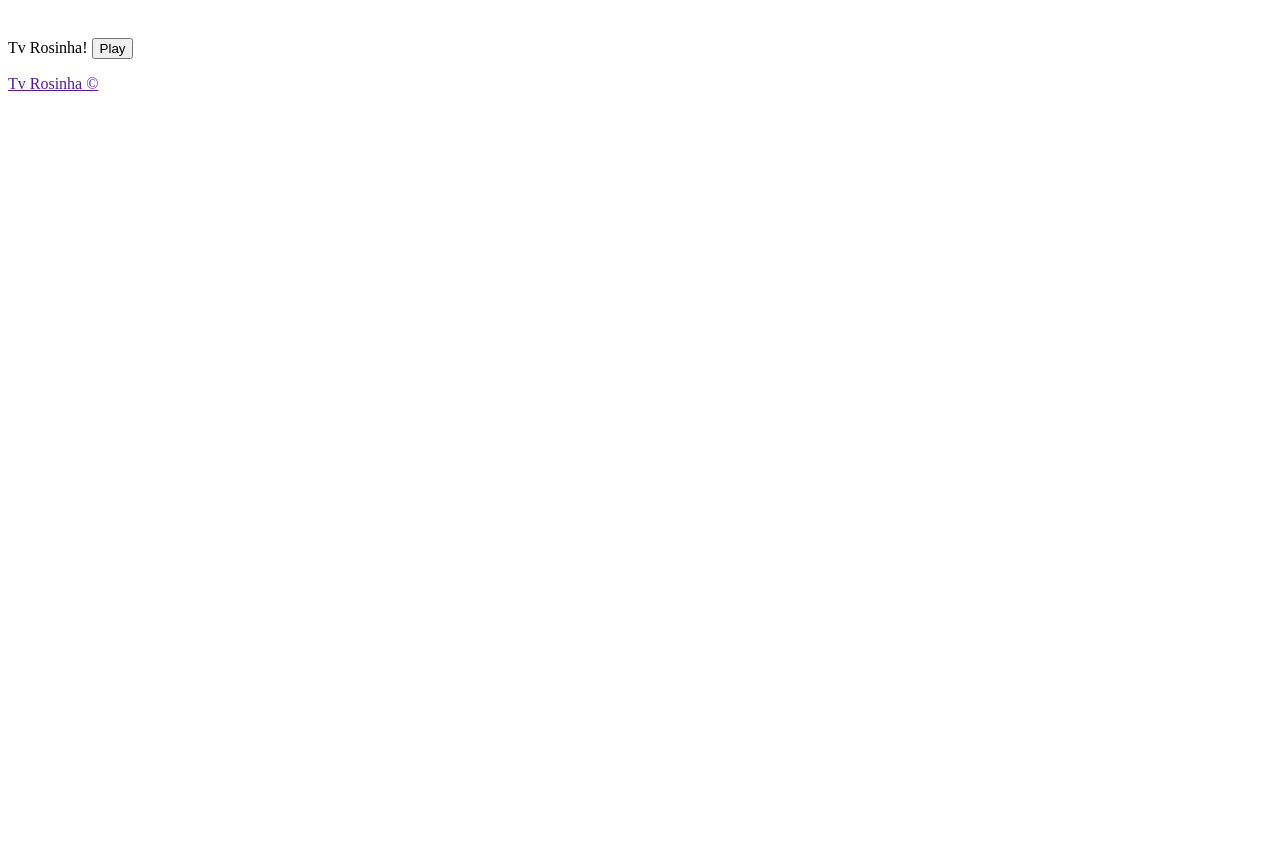
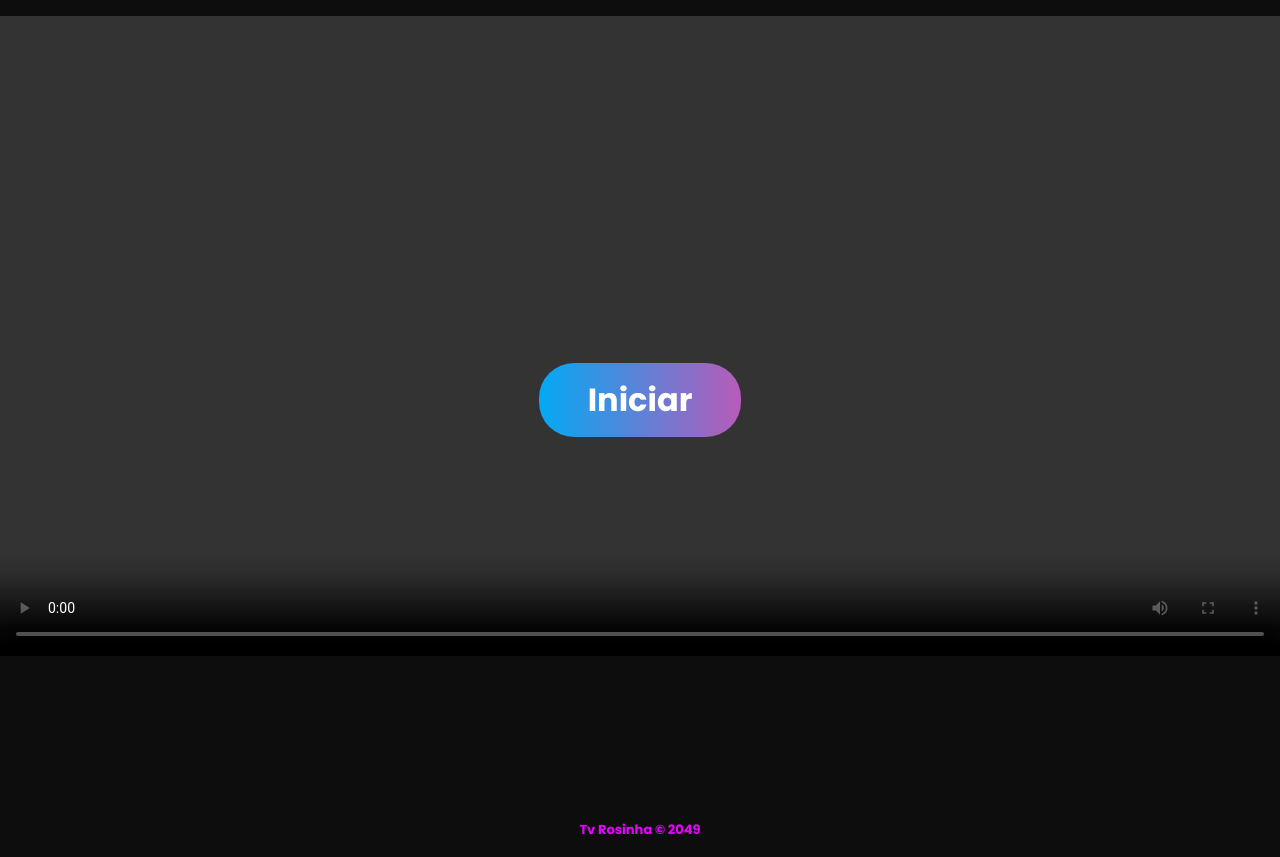
Before and after one commit to amovcz/tv-rosinha, a plain HTML site: page index.html in a window 1280 px wide. Before the commit the page ends 800 px from the top, so only its background shows below. Drawn offline with Linux system fonts and the light colour scheme.

Commit message:
Update index.html
- Player aumentado
- Fundo escuro
- Botão de play estilizado

```diff
--- a/index.html
+++ b/index.html
@@ -1,25 +1,120 @@
 <!DOCTYPE html>
 <html>
+
 <head>
     <title>Tv Rosinha</title>
     <meta charset="utf-8">
     <!-- <link rel="stylesheet" type="text/css" href="css/bootstrap.min.css"/> -->
     <style>
-        body{
-            padding-top: 30px;
+        @import url('https://fonts.googleapis.com/css2?family=Poppins:wght@300;400;700;900&display=swap');
+
+        * {
+            font-family: 'Poppins', sans-serif;
         }
+
+        html,
+        body {
+            /* padding-top: 30px; */
+            background-color: #0d0d0d;
+            margin: 0px;
+            padding: 0px;
+        }
+
+        .container {
+            display: flex;
+            flex-direction: column;
+            align-items: center;
+        }
+
+        div#main_content {
+            width: 100%;
+            height: 100vh;
+        }
+
+        .inicio {
+            width: 100%;
+            height: 100vh;
+            display: flex;
+            flex-direction: row;
+            align-content: center;
+            position: absolute;
+            align-items: center;
+            justify-content: center;
+        }
+
+        button {
+            text-decoration: none;
+            position: relative;
+            border: none;
+            font-size: 32px;
+            font-weight: 600;
+            padding: 8px 44px;
+            font-family: inherit;
+            color: #fff;
+            text-align: center;
+            background: linear-gradient(90deg, #03a9f4, #f441a5, #ffeb3b, #03a9f4);
+            background-size: 300%;
+            border-radius: 300px;
+            z-index: 1;
+            cursor: pointer;
+        }
+
+        button:hover {
+            animation: ani 8s linear infinite;
+            border: none;
+        }
+
+        @keyframes ani {
+            0% {
+                background-position: 0%;
+            }
+
+            100% {
+                background-position: 400%;
+            }
+        }
+
+        button:before {
+            content: '';
+            position: absolute;
+            top: -5px;
+            left: -5px;
+            right: -5px;
+            bottom: -5px;
+            z-index: -1;
+            background: linear-gradient(90deg, #03a9f4, #f441a5, #ffeb3b, #03a9f4);
+            background-size: 400%;
+            border-radius: 35px;
+            transition: 1s;
+        }
+
+        button:hover::before {
+            filter: blur(20px);
+        }
+
+        button:active {
+            background: linear-gradient(32deg, #03a9f4, #f441a5, #ffeb3b, #03a9f4);
+        }
+
+        a {
+            color: #e600ff;
+            font-size: 13px;
+            font-weight: 600;
+            text-decoration: none;
+        }
+
     </style>
 </head>
+
 <body>
+    <div id="overlay" class="inicio">
+        <input type="hidden" id="txt_url" class="input-xxlarge" value="http://3.208.102.10:8090/live/livestream.flv">
+        <button id="btn_play" onclick="hideDiv()">Iniciar</button>
+    </div>
     <div class="container">
 
         <div id="main_content">
             <div class="form-inline">
-            <div>
-                Tv Rosinha!
-                <input type="hidden" id="txt_url" class="input-xxlarge" value="http://3.208.102.10:8090/live/livestream.flv">
-                <button class="btn btn-primary" id="btn_play">Play</button>
-            </div>
                 <p></p>
                 <div>
                     <video id="video_player" width="100%" autoplay controls></video>
@@ -28,7 +123,7 @@
         </div>
         <footer>
             <p></p>
-        <p><a href="">Tv Rosinha &copy;</a></p>
+            <p><a href="">Tv Rosinha &copy; 2049</a></p>
         </footer>
     </div>
 </body>
@@ -48,7 +143,7 @@
     var hlsPlayer = null;
     var dashPlayer = null;
 
-    var stopPlayers = function () {
+    var stopPlayers = function() {
         if (flvPlayer) {
             flvPlayer.destroy();
             flvPlayer = null;
@@ -67,7 +162,7 @@
         }
     };
 
-    var hide_for_error = function () {
+    var hide_for_error = function() {
         $('#main_flash_alert').show();
         $('#main_info').hide();
         $('#main_tips').hide();
@@ -77,7 +172,7 @@
         stopPlayers();
     };
 
-    var show_for_ok = function () {
+    var show_for_ok = function() {
         $('#main_flash_alert').hide();
         $('#main_info').show();
         $('#main_tips').show();
@@ -87,8 +182,8 @@
 
     var apply_url_change = function() {
         var r = parse_rtmp_url($("#txt_url").val()); //URL DA LIVE
-        var url = window.location.protocol + "//" + query.host + query.pathname + "?autostart=true"
-            + "&app=" + r.app + "&stream=" + r.stream + "&server=" + r.server + "&port=" + r.port;
+        var url = window.location.protocol + "//" + query.host + query.pathname + "?autostart=true" +
+            "&app=" + r.app + "&stream=" + r.stream + "&server=" + r.server + "&port=" + r.port;
         url += (query.shp_identify) ? "&shp_identify=" + query.shp_identify : '';
         url += (r.vhost === "__defaultVhost__") ? "&vhost=" + r.server : "&vhost=" + r.vhost;
         url += (r.schema !== "rtmp") ? "&schema=" + r.schema : '';
@@ -113,7 +208,7 @@
         return r;
     };
 
-    var start_play = function (r) {
+    var start_play = function(r) {
         stopPlayers();
         if (!r) return;
 
@@ -132,7 +227,12 @@
 
             show_for_ok();
 
-            tsPlayer = mpegts.createPlayer({type: 'mpegts', url: r.url, isLive: true, enableStashBuffer: false});
+            tsPlayer = mpegts.createPlayer({
+                type: 'mpegts',
+                url: r.url,
+                isLive: true,
+                enableStashBuffer: false
+            });
             tsPlayer.attachMediaElement(document.getElementById('video_player'));
             tsPlayer.load();
             tsPlayer.play();
@@ -177,7 +277,12 @@
 
             show_for_ok();
 
-            flvPlayer = mpegts.createPlayer({type: 'flv', url: r.url, isLive: true, enableStashBuffer: false});
+            flvPlayer = mpegts.createPlayer({
+                type: 'flv',
+                url: r.url,
+                isLive: true,
+                enableStashBuffer: false
+            });
             flvPlayer.attachMediaElement(document.getElementById('video_player'));
             flvPlayer.load();
             flvPlayer.play();
@@ -185,14 +290,14 @@
         }
 
         console.error('不支持的URL', r.url, r);
-        $('#video_player').hide();
+        $('#video_player').show();
     };
 
-    $("#txt_url").change(function(){
+    $("#txt_url").change(function() {
         apply_url_change();
     });
 
-    $("#btn_play").click(function(){
+    $("#btn_play").click(function() {
         $('#video_player').prop('muted', false);
         var r = apply_url_change();
         start_play(r);
@@ -228,7 +333,21 @@
         var r = apply_url_change();
         start_play(r);
     } else {
-        $('#video_player').hide();
+        $('#video_player').show(); //esconder player ao carregar a pagina
     }
+
 </script>
+<script>
+    function hideDiv() {
+        var divToHide = document.getElementById("overlay");
+        if (divToHide.style.display === "none") {
+            divToHide.style.display = "absolute"; // Show the div if it's currently hidden
+        } else {
+            divToHide.style.display = "none"; // Hide the div if it's currently shown
+        }
+    }
+
+</script>
+
+
 </html>
```
Lines whose indentation alone changed are shown as unchanged.
